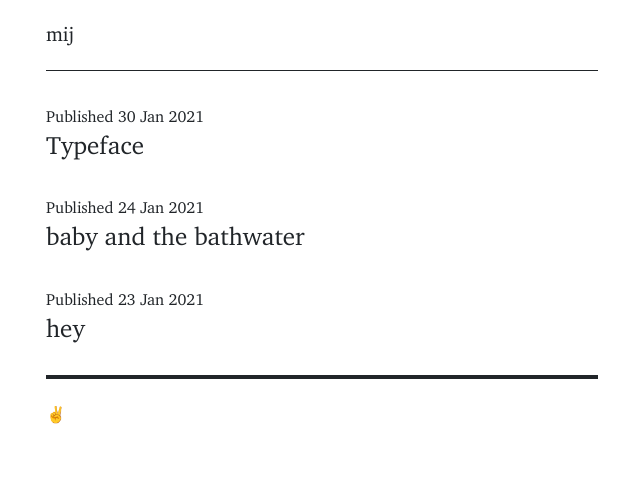
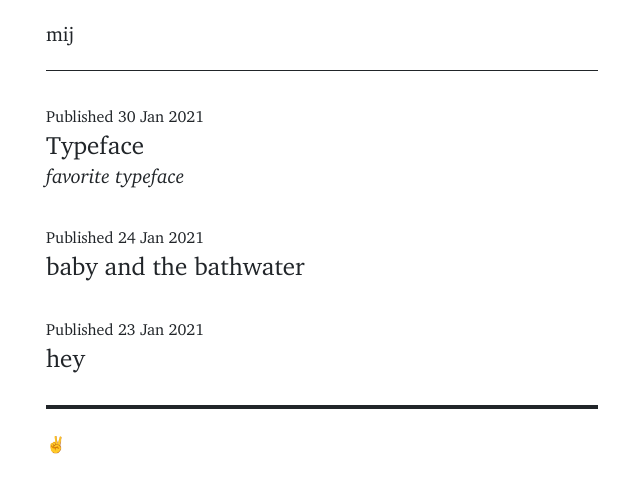
Before and after one commit to muhammadilfaj/mij, a Jekyll site: the page built from index.html, in a window 1280 px wide. Shown: the top 493 px of the page, without its empty margins (318-958 px from the left). Built offline with Jekyll 4.4.1, drawn with Linux system fonts in a browser that asks for light colours.

Commit message:
Update index.html

```diff
--- a/index.html
+++ b/index.html
@@ -7,9 +7,12 @@ title: home
   {% for post in site.posts %}
   <article class="mb-2">
     <time datetime="{{ post.date | date_to_xmlschema }}"><small>Published {{ post.date | date_to_string }}</small></time>
-    <h2 class="p-0 fw-normal">
+    <h2 class="m-0 p-0 fw-normal">
       <a href="{{ post.url | relative_url }}" class="text-dark">{{ post.title }}</a>
     </h2>
+    {% if site.description %}
+    <p class="m-0"><em>{{ post.description }}</em></p>
+    {% endif %}
   </article>
   {% endfor%}
 </section>
```
